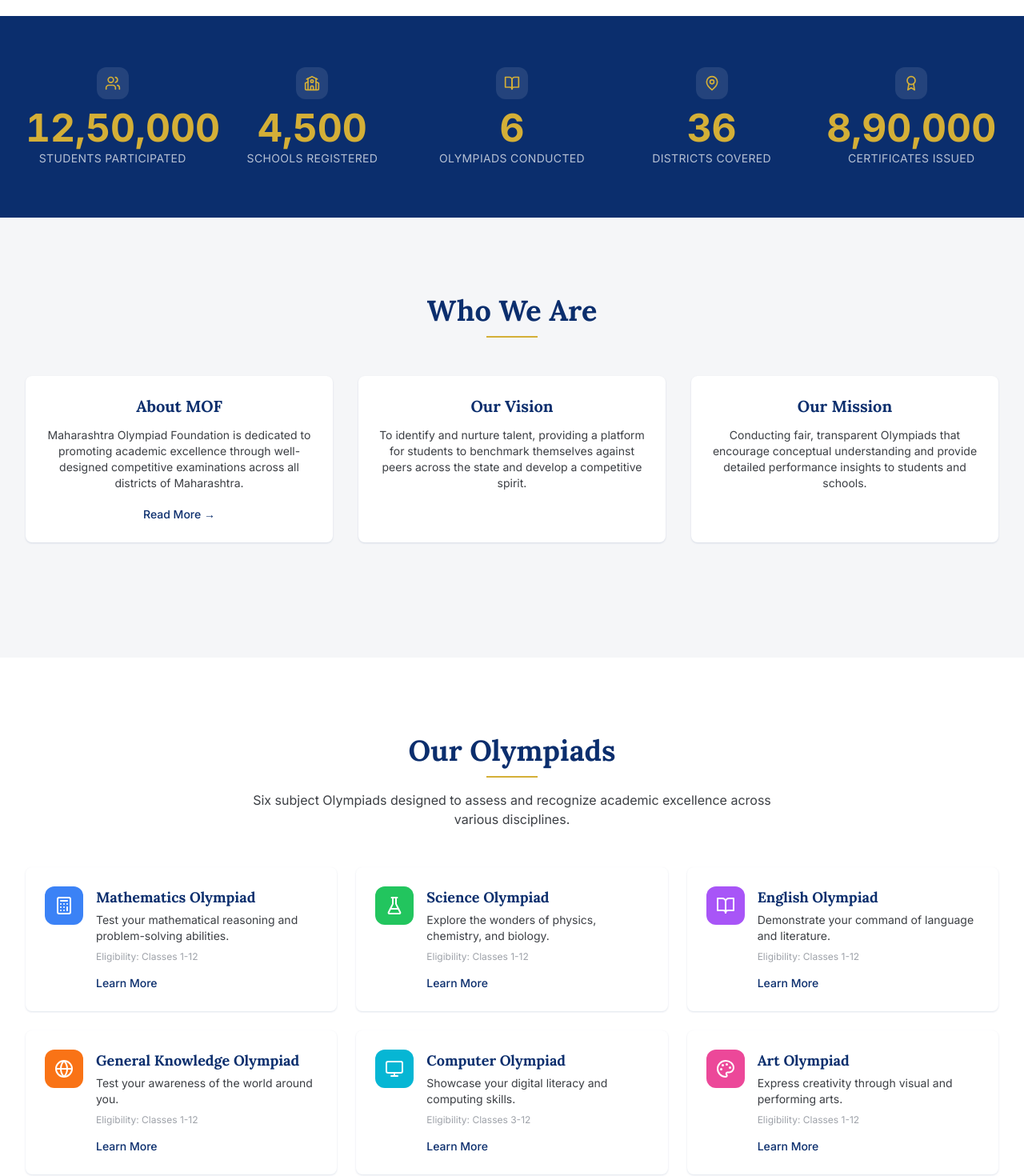
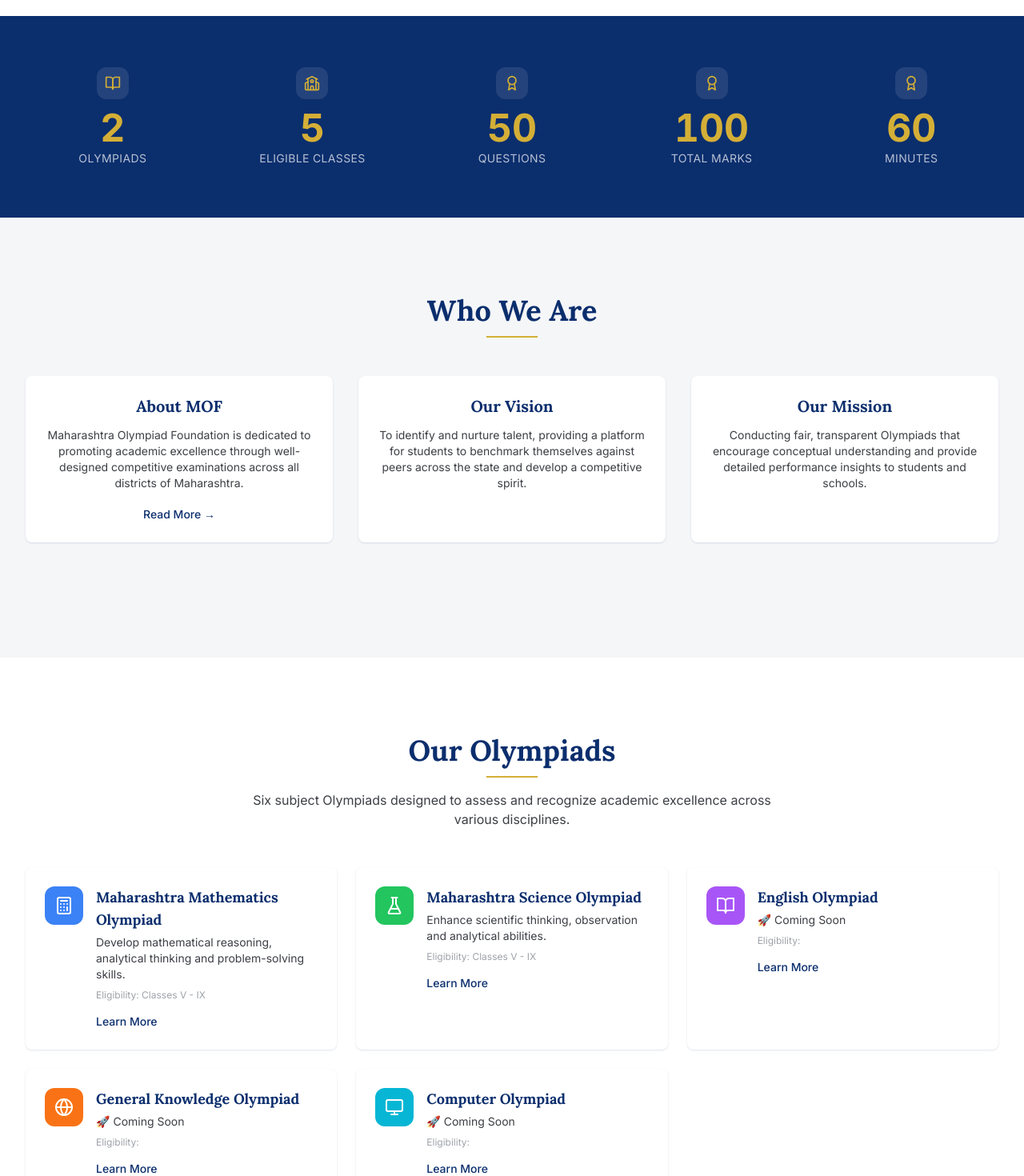
Before and after one commit to Braintech456/mof, a React (Vite) app: page / in a window 1280 px wide. Shown: the part 680-2150 px from the top of the page at 80% size. Built offline with nearby package versions, Linux system fonts and the light colour scheme; no server answers.

Commit message:
Updated siteData.ts

```diff
--- a/src/data/siteData.ts
+++ b/src/data/siteData.ts
@@ -3,15 +3,15 @@ export const siteConfig = {
   shortName: 'MOF',
   tagline: 'Empowering Young Minds • Celebrating Excellence',
   marathiName: 'महाराष्ट्र ऑलिम्पियाड फाउंडेशन',
-  email: 'info@maharashtraolympiad.org',
-  phone: '+91 22 1234 5678',
-  whatsapp: '+91 98765 43210',
+  email: 'mofindia.info@gmail.com',
+  phone: '+91 93243 52753',
+  whatsapp: '+91 93243 52753',
   address: {
-    line1: 'Olympiad Bhavan, 4th Floor',
-    line2: 'Dr. Ambedkar Road, Dadar',
-    city: 'Mumbai',
+    line1: '13, Alok, Opp. Murkute Hall',
+    line2: 'New Pandit Colony, Gangapur Road',
+    city: 'Nashik',
     state: 'Maharashtra',
-    pincode: '400014',
+    pincode: '422 002',
   },
   social: {
     facebook: 'https://facebook.com/maharashtraolympiad',
@@ -43,32 +43,34 @@ export const utilityLinks = [
 export const olympiads = [
   {
   id: 'math',
-    name: 'Mathematics Olympiad',
-    shortName: 'MO',
-    description: 'Test your mathematical reasoning and problem-solving abilities.',
-    subjects: ['Arithmetic', 'Algebra', 'Geometry', 'Number Theory'],
-    eligibility: 'Classes 1-12',
-    duration: '60 minutes',
+  name: 'Maharashtra Mathematics Olympiad',
+  shortName: 'MMO',
+  description: 'Develop mathematical reasoning, analytical thinking and problem-solving skills.',
+  subjects: ['Arithmetic', 'Algebra', 'Geometry', 'Logical Reasoning'],
+  eligibility: 'Classes V - IX',
+  duration: '60 Minutes',
+  location: 'Your Own School',
   pattern: {
     questions: 50,
-      type: 'Multiple Choice Questions',
-      marking: '1 mark per question, no negative marking',
+    type: 'Multiple Choice Questions (MCQs)',
+    marking: '2 Marks per Question • No Negative Marking',
   },
   color: 'bg-blue-500',
   icon: 'calculator',
 },
   {
   id: 'science',
-    name: 'Science Olympiad',
-    shortName: 'SO',
-    description: 'Explore the wonders of physics, chemistry, and biology.',
+  name: 'Maharashtra Science Olympiad',
+  shortName: 'MSO',
+  description: 'Enhance scientific thinking, observation and analytical abilities.',
   subjects: ['Physics', 'Chemistry', 'Biology', 'Environmental Science'],
-    eligibility: 'Classes 1-12',
-    duration: '60 minutes',
+  eligibility: 'Classes V - IX',
+  duration: '60 Minutes',
+  location: 'Your Own School',
   pattern: {
     questions: 50,
-      type: 'Multiple Choice Questions',
-      marking: '1 mark per question, no negative marking',
+    type: 'Multiple Choice Questions (MCQs)',
+    marking: '2 Marks per Question • No Negative Marking',
   },
   color: 'bg-green-500',
   icon: 'flask',
@@ -77,15 +79,8 @@ export const olympiads = [
   id: 'english',
   name: 'English Olympiad',
   shortName: 'EO',
-    description: 'Demonstrate your command of language and literature.',
-    subjects: ['Grammar', 'Vocabulary', 'Comprehension', 'Literature'],
-    eligibility: 'Classes 1-12',
-    duration: '60 minutes',
-    pattern: {
-      questions: 50,
-      type: 'Multiple Choice Questions',
-      marking: '1 mark per question, no negative marking',
-    },
+  description: '🚀 Coming Soon',
+  status: 'coming-soon',
   color: 'bg-purple-500',
   icon: 'book-open',
 },
@@ -93,15 +88,8 @@ export const olympiads = [
   id: 'gk',
   name: 'General Knowledge Olympiad',
   shortName: 'GKO',
-    description: 'Test your awareness of the world around you.',
-    subjects: ['Current Affairs', 'History', 'Geography', 'General Science'],
-    eligibility: 'Classes 1-12',
-    duration: '60 minutes',
-    pattern: {
-      questions: 50,
-      type: 'Multiple Choice Questions',
-      marking: '1 mark per question, no negative marking',
-    },
+  description: '🚀 Coming Soon',
+  status: 'coming-soon',
   color: 'bg-orange-500',
   icon: 'globe',
 },
@@ -109,33 +97,10 @@ export const olympiads = [
   id: 'computer',
   name: 'Computer Olympiad',
   shortName: 'CO',
-    description: 'Showcase your digital literacy and computing skills.',
-    subjects: ['Computer Fundamentals', 'Internet', 'Programming Basics', 'Digital Literacy'],
-    eligibility: 'Classes 3-12',
-    duration: '60 minutes',
-    pattern: {
-      questions: 50,
-      type: 'Multiple Choice Questions',
-      marking: '1 mark per question, no negative marking',
-    },
+  description: '🚀 Coming Soon',
+  status: 'coming-soon',
   color: 'bg-cyan-500',
   icon: 'monitor',
-  },
-  {
-    id: 'art',
-    name: 'Art Olympiad',
-    shortName: 'AO',
-    description: 'Express creativity through visual and performing arts.',
-    subjects: ['Drawing', 'Painting', 'Art History', 'Creative Expression'],
-    eligibility: 'Classes 1-12',
-    duration: '90 minutes',
-    pattern: {
-      questions: 'Practical + Written',
-      type: 'Mixed Format',
-      marking: 'Based on creativity and technique',
-    },
-    color: 'bg-pink-500',
-    icon: 'palette',
 },
 ];
 
@@ -183,84 +148,100 @@ export const features = [
 ];
 
 export const examProcess = [
-  { step: 1, title: 'School Registration', description: 'Schools register online and receive login credentials.' },
-  { step: 2, title: 'Student Data Submission', description: 'Schools submit student details through the portal.' },
-  { step: 3, title: 'Hall Ticket Generation', description: 'Hall tickets generated and distributed to students.' },
-  { step: 4, title: 'Olympiad Examination', description: 'Examinations conducted at respective schools.' },
-  { step: 5, title: 'Evaluation', description: 'Answer sheets evaluated centrally by expert panel.' },
-  { step: 6, title: 'Results', description: 'Results declared online, accessible via roll number.' },
-  { step: 7, title: 'Certificate Distribution', description: 'Digital certificates issued to all participants.' },
-  { step: 8, title: 'Online Verification', description: 'Certificates verified online using unique ID.' },
+  {
+    step: 1,
+    title: 'School Registration',
+    description: 'Schools register students through the official portal.',
+  },
+  {
+    step: 2,
+    title: 'Student Registration',
+    description: 'Student details are submitted by the School Coordinator.',
+  },
+  {
+    step: 3,
+    title: 'Olympiad Examination',
+    description: 'Offline examination conducted in the student’s own school.',
+  },
+  {
+    step: 4,
+    title: 'Central Evaluation',
+    description: 'Answer sheets evaluated by the Olympiad Evaluation Team.',
+  },
+  {
+    step: 5,
+    title: 'Result Declaration',
+    description: 'Results published on the official website.',
+  },
+  {
+    step: 6,
+    title: 'Certificates & Awards',
+    description: 'Certificates and awards distributed to deserving students.',
+  },
+  {
+    step: 7,
+    title: 'Certificate Verification',
+    description: 'Verify certificates instantly using the online verification portal.',
+  },
 ];
 
 export const importantDates = [
   {
     event: 'Registration Opens',
-    date: 'July 1, 2026',
-    description: 'Schools can begin online registration for all Olympiads.',
+    date: 'Open Now',
+    description: 'School registrations are currently open.',
   },
   {
     event: 'Registration Closes',
-    date: 'September 30, 2026',
-    description: 'Last date for school registration and student data submission.',
+    date: '31 August 2026',
+    description: 'Last date for registration of students.',
   },
   {
-    event: 'Hall Ticket Release',
-    date: 'October 15, 2026',
-    description: 'Hall tickets available for download from student portal.',
+    event: 'Maharashtra Science Olympiad',
+    date: '13 December 2026',
+    description: 'Sunday • 10:00 AM',
   },
   {
-    event: 'Olympiad Examination',
-    date: 'November 10-30, 2026',
-    description: 'Examinations conducted across all participating schools.',
+    event: 'Maharashtra Mathematics Olympiad',
+    date: '20 December 2026',
+    description: 'Sunday • 10:00 AM',
   },
   {
     event: 'Result Declaration',
-    date: 'December 20, 2026',
-    description: 'Results available online. Schools receive detailed reports.',
-  },
-  {
-    event: 'Certificate Distribution',
-    date: 'January 15, 2027',
-    description: 'Digital certificates issued. Physical certificates dispatched.',
+    date: 'To Be Announced',
+    description: 'Results will be published on the official website.',
   },
 ];
 
 export const stats = [
-  { value: 1250000, label: 'Students Participated', icon: 'users' },
-  { value: 4500, label: 'Schools Registered', icon: 'school' },
-  { value: 6, label: 'Olympiads Conducted', icon: 'book-open' },
-  { value: 36, label: 'Districts Covered', icon: 'map-pin' },
-  { value: 890000, label: 'Certificates Issued', icon: 'award' },
+  { value: 2, label: 'Olympiads', icon: 'book-open' },
+  { value: 5, label: 'Eligible Classes', icon: 'school' },
+  { value: 50, label: 'Questions', icon: 'help-circle' },
+  { value: 100, label: 'Total Marks', icon: 'award' },
+  { value: 60, label: 'Minutes', icon: 'clock' },
 ];
 
-export const testimonials = [
+export const testimonials = [];
+
+export const announcements = [
   {
-    type: 'Principal',
-    name: 'Dr. Suresh Patil',
-    school: 'Shivaji Public School, Pune',
-    text: 'MOF has provided our students an excellent platform to showcase their academic abilities. The quality of questions and the conduct of examinations has been exemplary.',
-    avatar: 'SP',
+    title: 'Registrations Open for Maharashtra Science & Mathematics Olympiad 2026',
+    date: '01 July 2026',
   },
   {
-    type: 'Teacher',
-    name: 'Mrs. Meera Joshi',
-    school: 'St. Xavier\'s High School, Mumbai',
-    text: 'The detailed reports help us identify areas where our students need improvement. It has become an integral part of our academic calendar.',
-    avatar: 'MJ',
+    title: 'Last Date for Registration: 31 August 2026',
+    date: '31 August 2026',
   },
   {
-    type: 'Parent',
-    name: 'Mr. Rajesh Kulkarni',
-    school: 'Parent of Class 8 Student',
-    text: 'The Olympiad experience prepared my daughter well for competitive exams. The certificate verification system adds credibility.',
-    avatar: 'RK',
+    title: 'Maharashtra Science Olympiad scheduled on 13 December 2026 at 10:00 AM',
+    date: '13 December 2026',
   },
   {
-    type: 'Student',
-    name: 'Ananya Deshmukh',
-    school: 'Class 10, Nagpur',
-    text: 'Participating in MOF Olympiads boosted my confidence. I improved my ranking from state rank 45 to rank 12 over two years.',
-    avatar: 'AD',
+    title: 'Maharashtra Mathematics Olympiad scheduled on 20 December 2026 at 10:00 AM',
+    date: '20 December 2026',
+  },
+  {
+    title: 'Results will be announced on the official website after evaluation.',
+    date: 'Coming Soon',
   },
 ];
```
Lines whose indentation alone changed are shown as unchanged.
